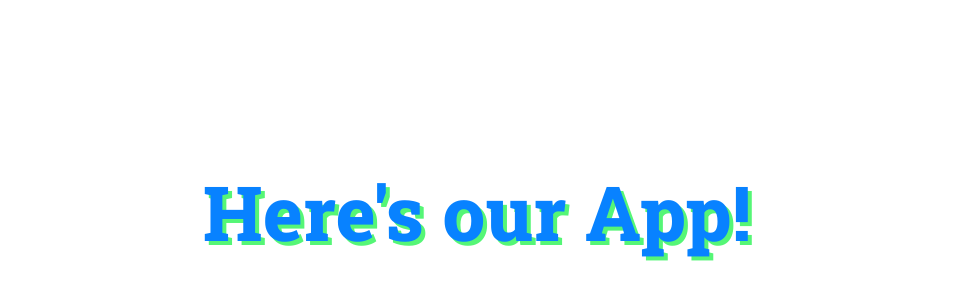
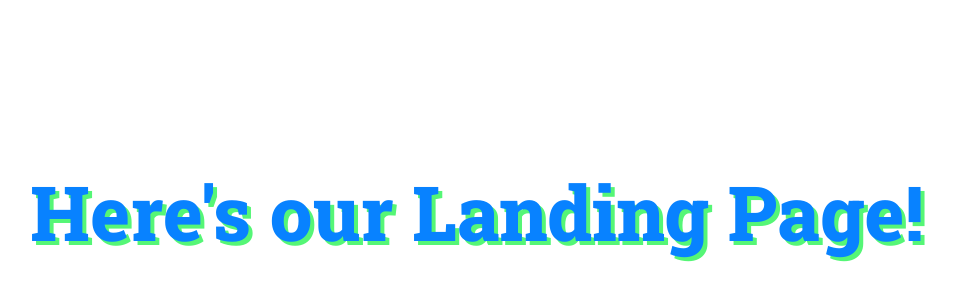
Before and after one commit to McCambley/team-upstream-landing-page, a plain HTML site: page index.html in a window 1280 px wide. Shown: the part 188-488 px from the top of the page, without its empty margins (163-1119 px from the left). Drawn offline with Linux system fonts and the light colour scheme.

Commit message:
Fix: rename as landing page

```diff
--- a/index.html
+++ b/index.html
@@ -12,7 +12,7 @@
     <title>Team Upstream</title>
   </head>
   <body class="page">
-    <p class="placeholder">Here's our App!</p>
+    <p class="placeholder">Here's our Landing Page!</p>
     <script src="./index.js"></script>
   </body>
 </html>
```
Also changed, not shown: 1 other file.
